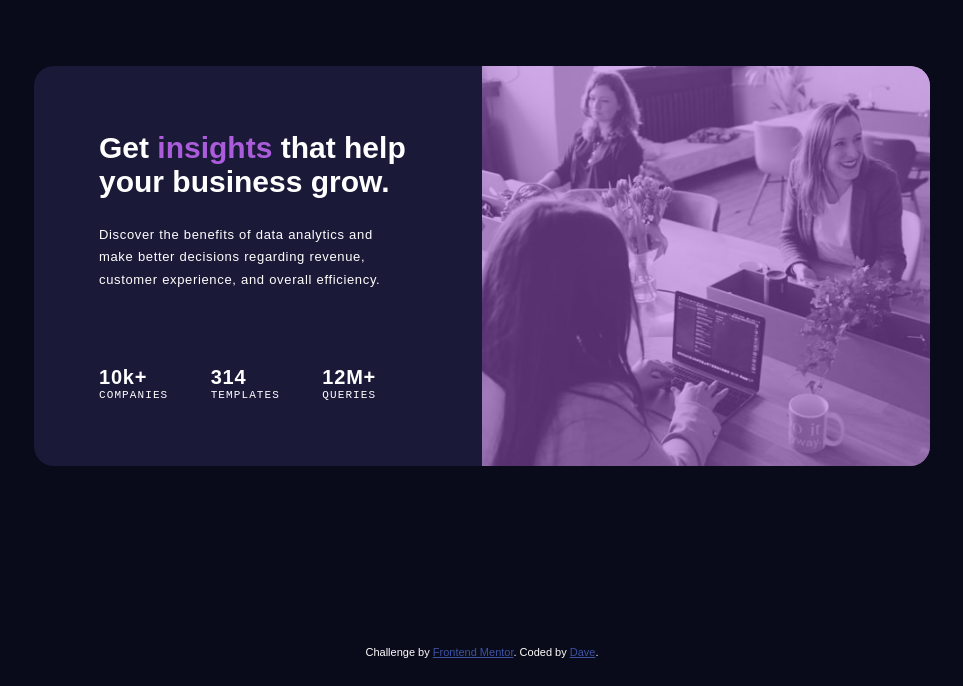
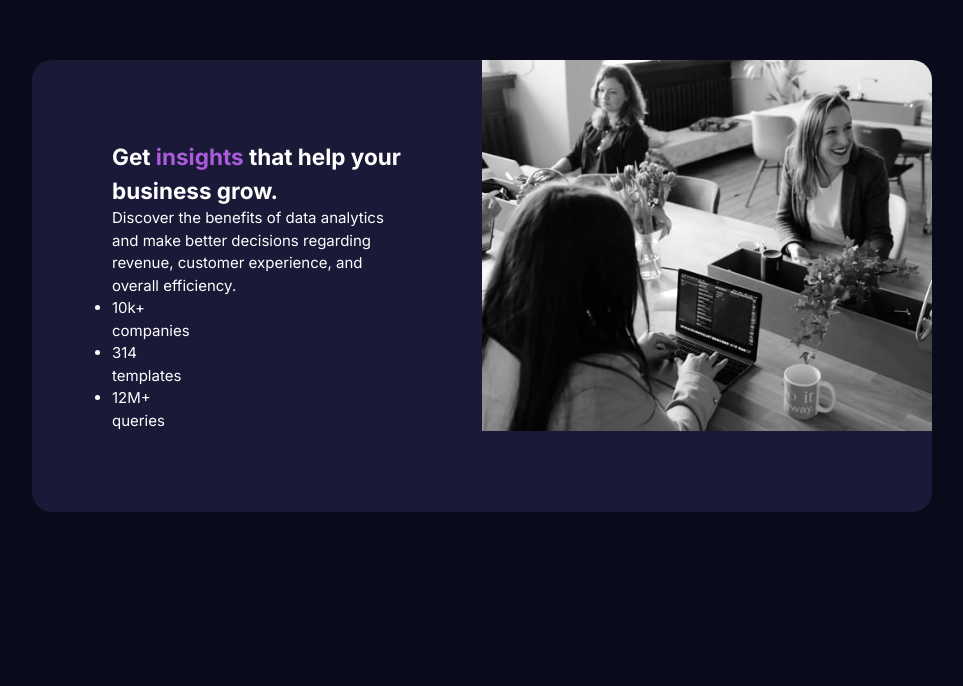
Before and after one commit to FemiDavids/fm-stats-preview-card, a plain HTML site: page index.html in a window 1280 px wide. Shown: the part 114-800 px from the top of the page, without its empty margins (158-1121 px from the left). Drawn offline with Linux system fonts and the light colour scheme.

Commit message:
fix html structure

```diff
--- a/index.html
+++ b/index.html
@@ -13,34 +13,29 @@
     />
     <link rel="stylesheet" href="style.css" />
 
+    <link rel="preconnect" href="https://fonts.googleapis.com" />
+    <link rel="preconnect" href="https://fonts.gstatic.com" crossorigin />
+    <link
+      href="https://fonts.googleapis.com/css2?family=Inter:wght@100..900&family=Lexend+Deca:wght@100..900&display=swap"
+      rel="stylesheet"
+    />
+
     <title>Frontend Mentor | Stats preview card component</title>
-
-    <!-- Feel free to remove these styles or customise in your own stylesheet 👍 -->
-    <style>
-      .attribution {
-        font-size: 11px;
-        text-align: center;
-      }
-      .attribution a {
-        color: hsl(228, 45%, 44%);
-      }
-    </style>
   </head>
 
   <body>
-    <div id="stat__card">
-      <div class="container">
+    <main>
+      <article class="stat-card">
+        <div class="stat-card__content">
+          <h1>
+            Get <span class="highlight">insights</span> that help your business
+            grow.
+          </h1>
 
-        <div class="card__image">
-          <div class="transparent"></div>
-        </div>
-
-        <div class="card__stats">
-          <h1>Get <span class="highlight">insights</span> that help your business grow.</h1>
-
-          <p>Discover the benefits of data
-            analytics and make better decisions regarding revenue, customer experience,
-            and overall efficiency.</p>
+          <p>
+            Discover the benefits of data analytics and make better decisions
+            regarding revenue, customer experience, and overall efficiency.
+          </p>
 
           <ul>
             <li>
@@ -60,15 +55,14 @@
             </li>
           </ul>
         </div>
-
-      </div>
-    </div>
-
-    <div class="attribution">
-      Challenge by
-      <a href="https://www.frontendmentor.io?ref=challenge" target="_blank"
-        >Frontend Mentor</a
-      >. Coded by <a href="#">Dave</a>.
-    </div>
+        <div>
+          <img
+            class="stat-card__image"
+            src="/images/image-header-desktop.jpg"
+            alt="women in office laughing"
+          />
+        </div>
+      </article>
+    </main>
   </body>
 </html>
--- a/style.css
+++ b/style.css
@@ -1,54 +1,129 @@
+:root {
+  --very-dark-blue: hsl(233, 47%, 7%); /* main background */
+  --dark-desaturated-blue: hsl(244, 38%, 16%); /* card background */
+  --soft-violet: hsl(277, 64%, 61%); /* accent */
+  --soft-violet-overlay: hsla(277, 64%, 61%, 0.5);
+  --white: hsl(0, 0%, 100%); /* main heading, stats */
+  --slightly-transparent-white-1: hsla(0, 0%, 100%, 0.75); /* main paragraph */
+  --slightly-transparent-white-2: hsla(0, 0%, 100%, 0.6); /* stat headings */
+
+  --ff-base: "Inter", sans-serif;
+  --ff-accent: "Lexend Deca", sans-serif;
+
+  --fw-regular: 400;
+  --fw-bold: 700;
+}
+
+/*
+  1. Use a more-intuitive box-sizing model.
+*/
+*,
+*::before,
+*::after {
+  box-sizing: border-box;
+}
+/*
+  2. Remove default margin
+*/
 * {
   margin: 0;
   padding: 0;
-    box-sizing: border-box;
 }
-
-:root {
-    --very-dark-blue: hsl(233, 47%, 7%);                                             /* main background */
-    --dark-desaturated-blue: hsl(244, 38%, 16%);                                     /* card background */
-    --soft-violet: hsl(277, 64%, 61%);                                               /* accent */
-    --soft-violet-overlay: hsla(277, 64%, 61%, 0.5);
-    --white: hsl(0, 0%, 100%);                                                       /* main heading, stats */
-    --slightly-transparent-white-1: hsla(0, 0%, 100%, 0.75);                           /* main paragraph */
-    --slightly-transparent-white-2: hsla(0, 0%, 100%, 0.6);                                /* stat headings */
+/*
+  Typographic tweaks!
+  3. Add accessible line-height
+  4. Improve text rendering
+*/
+body {
+  line-height: 1.5;
+  -webkit-font-smoothing: antialiased;
+}
+/*
+  5. Improve media defaults
+*/
+img,
+picture,
+video,
+canvas,
+svg {
+  /* display: block; */
+  max-width: 100%;
+}
+/*
+  6. Remove built-in form typography styles
+*/
+input,
+button,
+textarea,
+select {
+  font: inherit;
+}
+/*
+  7. Avoid text overflows
+*/
+p,
+h1,
+h2,
+h3,
+h4,
+h5,
+h6 {
+  overflow-wrap: break-word;
 }
 
 html {
-    background-color: var(--very-dark-blue);
+  font-size: 62.5%;
 }
 
 body {
-    font-family: arial, helvetica, sans-serif;
-    font-size: 15px;
+  font-family: var(--ff-base);
+  font-size: 1.5rem;
   color: var(--white);
+  background-color: var(--very-dark-blue);
+
+  display: grid;
+  place-content: center;
+  min-height: 100vh;
 }
 
-.container {
-    display: flex;
-    flex-basis: 70%;
-    flex-direction: row-reverse;
+.stat-card {
+  display: grid;
+  grid-template-columns: repeat(2, 1fr);
+
+  max-width: 90rem;
   border-radius: 20px;
   background-color: var(--dark-desaturated-blue);
+  overflow: hidden;
 }
 
 .highlight {
   color: var(--soft-violet);
 }
 
-#stat__card {
+.stat-card__content {
+  width: fit-content;
+  padding: 8rem;
+}
+
+.stat-card__image {
+  width: 100%;
+  object-fit: contain;
+}
+
+/* #stat__card {
   min-height: 95vh;
   display: flex;
   justify-content: center;
   align-items: center;
 }
 
-.card__image, .card__stats {
+.card__image,
+.card__stats {
   flex: 1;
   flex-basis: 50%;
-}
+} */
 
-.card__image {
+/* .card__image {
   background-image: url(./images/image-header-desktop.jpg);
   background-size: cover;
   background-repeat: no-repeat;
@@ -61,8 +136,8 @@ body {
   background-color: var(--soft-violet-overlay);
   height: 100%;
   border-radius: 0px 20px 20px 0px;
-}
-
+} */
+/*
 .card__stats {
   padding: 65px;
   display: flex;
@@ -91,7 +166,7 @@ body {
   text-transform: uppercase;
   font-size: 11px;
   font-family: monospace;
-    letter-spacing: 0.10em;
+  letter-spacing: 0.1em;
 }
 
 .sub__heading {
@@ -103,6 +178,7 @@ body {
 }
 
 /* Tablet View */
+/*
 @media (max-width: 900px) {
   .container {
     flex-direction: column;
@@ -132,8 +208,8 @@ body {
     font-size: 21px;
   }
 }
+*/
 
-/* Mobile */
+/* Mobile
 @media (max-width: 500px) {
-
-}
+} */
```
Also changed, not shown: 1 other file. Lines whose indentation alone changed are shown as unchanged.
